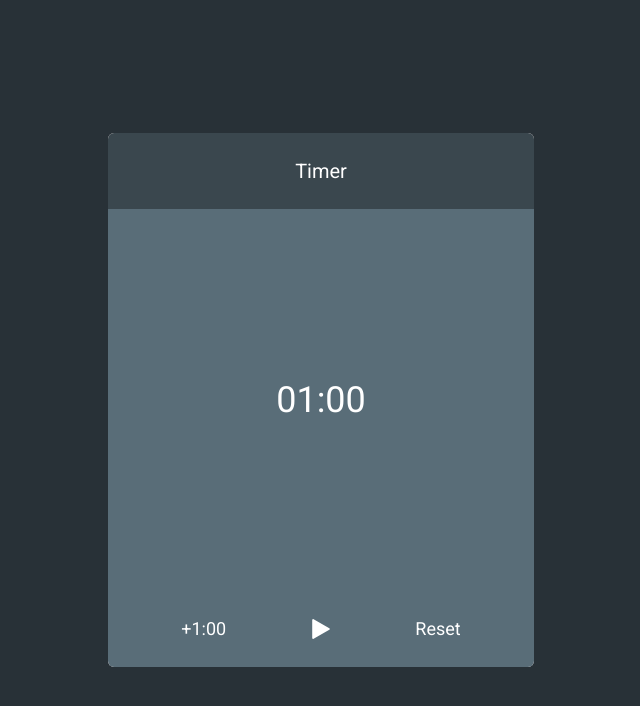
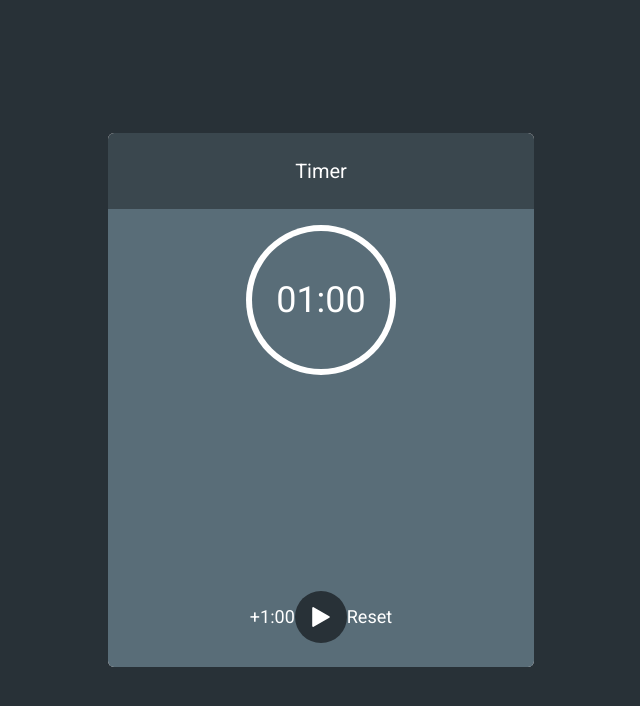
Before and after one commit to lstuartfry/next-timer-app, a Next.js app: page / in a window 1280 px wide. Shown: the top 706 px of the page, without its empty margins (319-959 px from the left). Built offline with nearby package versions, Linux system fonts and the light colour scheme.

Commit message:
adds radial progress to timer display

```diff
--- a/src/app/page.tsx
+++ b/src/app/page.tsx
@@ -5,11 +5,15 @@ import { useCallback, useState } from "react";
 
 export default function App() {
   const time = new Date();
+  const INITIAL_TIMER_SECONDS = 60;
 
   // default the timer to 60 seconds.
-  time.setSeconds(time.getSeconds() + 60);
+  time.setSeconds(time.getSeconds() + INITIAL_TIMER_SECONDS);
 
   const [timer, setTimer] = useState<Date>(time);
+  const [totalTimerSeconds, setTotalTimerSeconds] = useState<number>(
+    INITIAL_TIMER_SECONDS,
+  );
 
   const handleChange = useCallback(
     ({ minutes, seconds }: { minutes: number; seconds: number }) => {
@@ -17,6 +21,12 @@ export default function App() {
       newTime.setMinutes(newTime.getMinutes() + minutes);
       newTime.setSeconds(newTime.getSeconds() + seconds);
       setTimer(newTime);
+
+      // store a reference to the total duration of the timer.
+      // this will be used to calculate the percentage of time left compared to the original time,
+      // which will be used to "animate" the timer radial.
+      const diffInSeconds = minutes * 60 + seconds;
+      setTotalTimerSeconds(diffInSeconds);
     },
     [],
   );
@@ -28,7 +38,11 @@ export default function App() {
           Timer
         </div>
         <div className="flex flex-1 items-center justify-center bg-dark-gray-500">
-          <Timer expiryTimestamp={timer} onChange={handleChange} />
+          <Timer
+            expiryTimestamp={timer}
+            onChange={handleChange}
+            totalTimerSeconds={totalTimerSeconds}
+          />
         </div>
       </div>
     </main>
--- a/src/components/Timer.tsx
+++ b/src/components/Timer.tsx
@@ -1,11 +1,12 @@
 "use client";
 
-import { useEffect } from "react";
+import { useEffect, useMemo, useState } from "react";
 import { useTimer } from "react-timer-hook";
 import InputMask from "react-input-mask";
 import Image from "next/image";
 import pause from "/public/pause.svg";
 import play from "/public/play.svg";
+import "./timer.css";
 
 interface Props {
   expiryTimestamp: Date;
@@ -16,13 +17,26 @@ interface Props {
     minutes: number;
     seconds: number;
   }) => void;
+  totalTimerSeconds: number;
 }
 
-const Pause = <Image src={pause} alt="pause" width={20} height={20} />;
-const Play = <Image src={play} alt="play" width={20} height={20} />;
+const PauseImage = <Image src={pause} alt="pause" width={20} height={20} />;
+const PlayImage = <Image src={play} alt="play" width={20} height={20} />;
 
-export default function Timer({ expiryTimestamp, onChange }: Props) {
-  const { isRunning, minutes, pause, restart, resume, seconds } = useTimer({
+export default function Timer({
+  expiryTimestamp,
+  onChange,
+  totalTimerSeconds,
+}: Props) {
+  const {
+    isRunning,
+    minutes,
+    pause,
+    restart,
+    resume,
+    seconds,
+    totalSeconds: totalRemainingSeconds,
+  } = useTimer({
     expiryTimestamp,
     autoStart: false,
   });
@@ -31,6 +45,12 @@ export default function Timer({ expiryTimestamp, onChange }: Props) {
   useEffect(() => {
     restart(expiryTimestamp, false);
   }, [expiryTimestamp, restart]);
+
+  // animate the radial progress as the timer is updated.
+  const radialPercentage = useMemo(
+    () => (totalRemainingSeconds / totalTimerSeconds) * 100,
+    [totalRemainingSeconds, totalTimerSeconds],
+  );
 
   // parse the masked input prior to invoking the 'onChange' callback
   const handleChange = (e: React.ChangeEvent<HTMLInputElement>) => {
@@ -52,17 +72,27 @@ export default function Timer({ expiryTimestamp, onChange }: Props) {
   return (
     <div className="flex h-full flex-col">
       <div className="flex grow">
-        <InputMask
-          className="bg-transparent text-center text-4xl"
-          mask="99:99"
-          onChange={handleChange}
-          value={formattedValue}
-        />
+        <div
+          className="radial"
+          style={{
+            backgroundImage: `conic-gradient(white ${radialPercentage}%, rgb(89 109 120) ${100 - radialPercentage}%)`,
+          }}
+        >
+          <InputMask
+            className="z-10 w-full bg-transparent text-center text-4xl"
+            mask="99:99"
+            onChange={handleChange}
+            value={formattedValue}
+          />
+        </div>
       </div>
       <div className="flex justify-around p-6 text-lg">
         <button onClick={handleAddMinute}>+1:00</button>
-        <button onClick={() => (isRunning ? pause() : resume())}>
-          {isRunning ? Pause : Play}
+        <button
+          className="rounded-full bg-dark-gray-800 p-4"
+          onClick={() => (isRunning ? pause() : resume())}
+        >
+          {isRunning ? PauseImage : PlayImage}
         </button>
         <button onClick={handleReset}>Reset</button>
       </div>
--- /dev/null
+++ b/src/components/timer.css
@@ -0,0 +1,28 @@
+:root {
+  --size: 150px;
+  --bord: 12px;
+  --bgColor: rgb(89 109 120);
+}
+
+.radial {
+  width: var(--size);
+  height: var(--size);
+  margin: 1em auto;
+  border-radius: 50%;
+  position: relative;
+  display: flex;
+  justify-content: center;
+  align-items: center;
+}
+
+.radial::after {
+  content: "";
+  position: absolute;
+  left: 50%;
+  top: 50%;
+  transform: translate(-50%, -50%);
+  width: calc(100% - var(--bord));
+  height: calc(100% - var(--bord));
+  background: var(--bgColor);
+  border-radius: inherit;
+}
```
